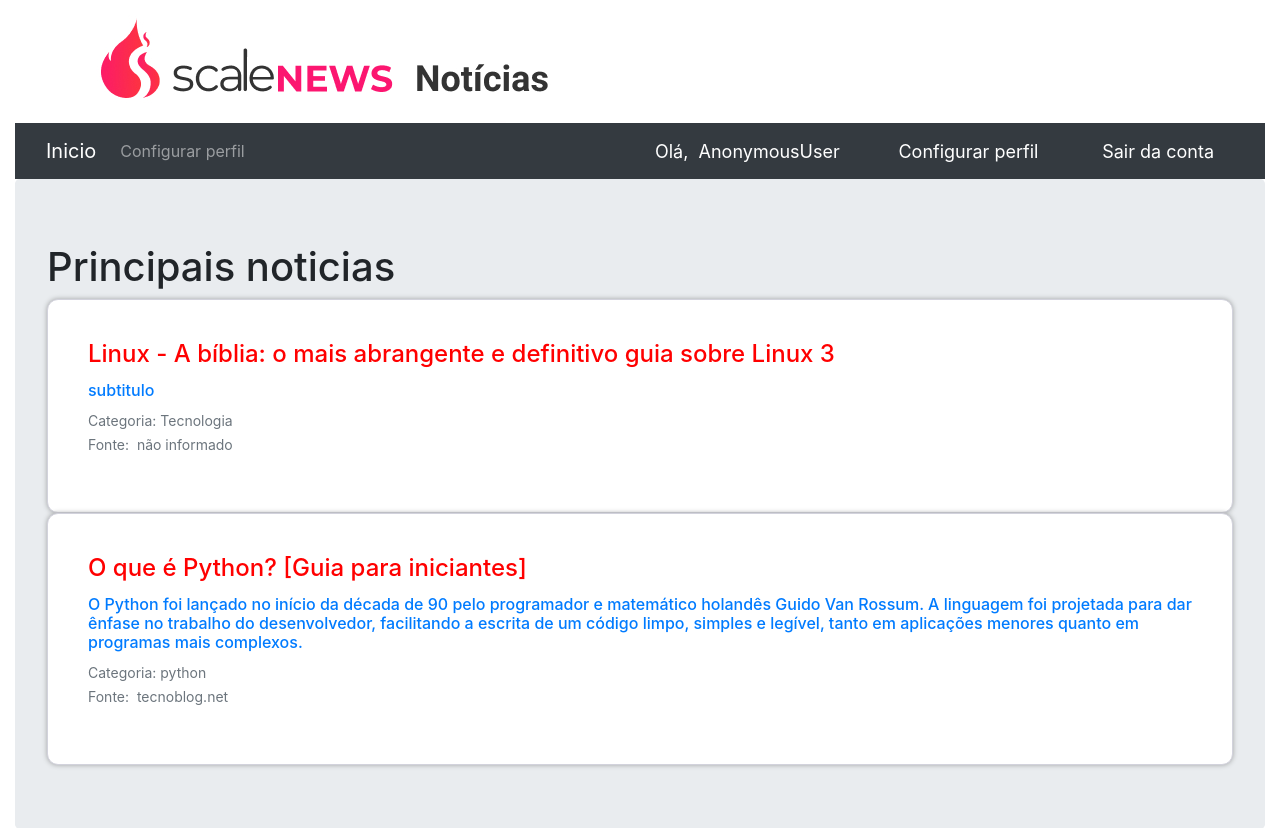
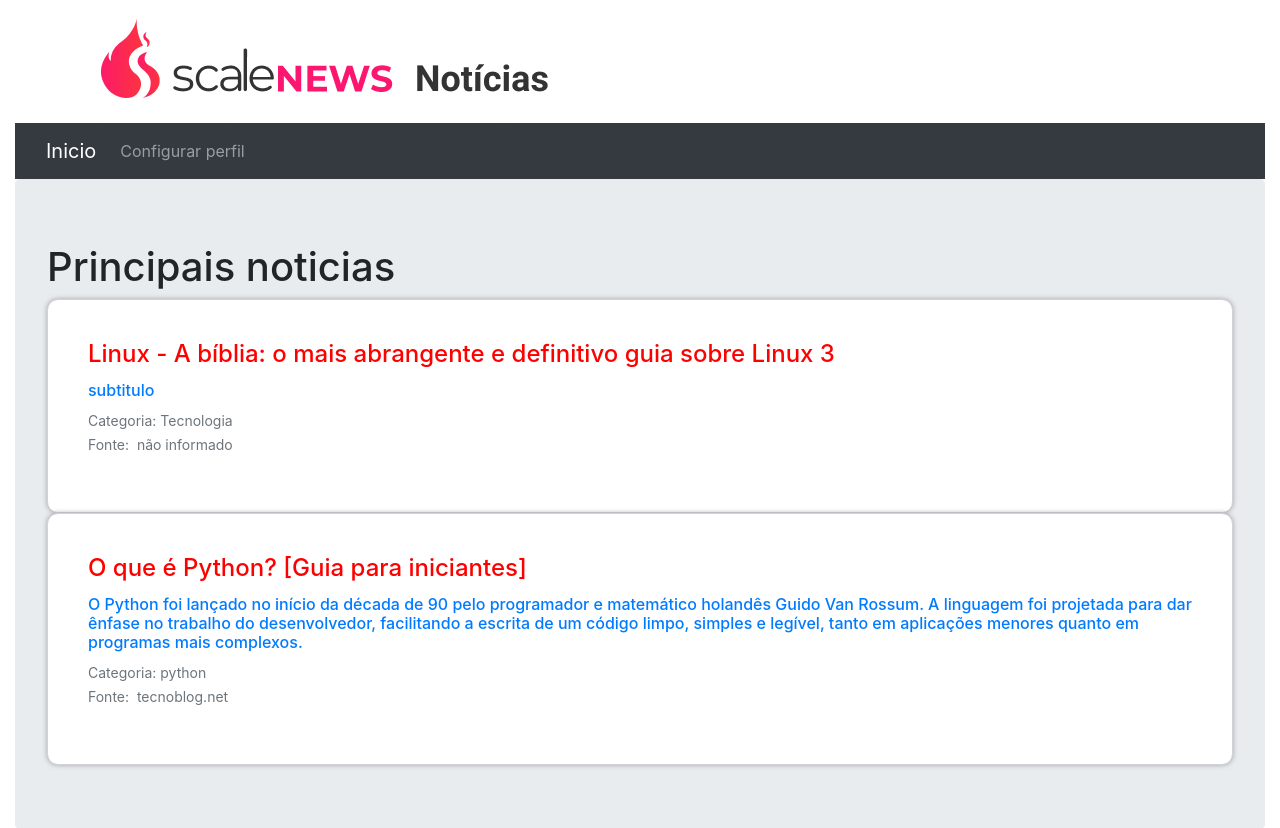
Before and after one commit to Felipe500/desafio, a Django app: page / in a window 1280 px wide. Shown: the top 828 px of the page. Run offline with Django 3.2, Linux system fonts and the light colour scheme; data comes from the database, SQL or seed files in the repository; parts of the project's set-up code (start-up, migrations or seed data) failed here and were passed over; some libraries are stand-ins or nearby versions.

Commit message:
Melhorando o codigo e o layout v2

```diff
--- a/Sistema/Portal_Scale_News/Post_noticias/templates/postagem.html
+++ b/Sistema/Portal_Scale_News/Post_noticias/templates/postagem.html
@@ -4,8 +4,8 @@
 <div class="card" xmlns="http://www.w3.org/1999/html">
       <h5 class="card-header">Inicio > {% for categoria in Pos.categories.all %}{{ categoria }}<br/>{% endfor %}</h5>
       <div class="card-body">
-            <h5 class="card-title">{{ Pos.titulo }}</h5>
-          <h6 class="card-subtitle">{{ Pos.subtitulo }}</h6>
+            <h3 class="card-title">{{ Pos.titulo }}</h3>
+          <h5 class="card-subtitle">{{ Pos.subtitulo }}</h5>
         <p class="card-text">{{Pos.content|safe }}</p>
 
             <img  class="card-img-bottom" src="{{ Pos.image_file.url }}" id="img" alt="Card image cap">
--- a/Sistema/Portal_Scale_News/requirements-dev.txt
+++ b/Sistema/Portal_Scale_News/requirements-dev.txt
@@ -5,8 +5,6 @@ django-ckeditor==6.1.0
 django-etc==1.3.0
 django-hitcount==1.3.3
 django-js-asset==1.2.2
-django-resized==0.3.11
-django-taggit==1.5.1
 libgravatar==1.0.0
 Pillow==8.4.0
 pytz==2021.3
--- a/Sistema/Portal_Scale_News/template/base.html
+++ b/Sistema/Portal_Scale_News/template/base.html
@@ -9,7 +9,7 @@
         <link rel="stylesheet" href="https://cdn.jsdelivr.net/npm/bootstrap@4.6.1/dist/css/bootstrap.min.css" integrity="sha384-zCbKRCUGaJDkqS1kPbPd7TveP5iyJE0EjAuZQTgFLD2ylzuqKfdKlfG/eSrtxUkn" crossorigin="anonymous">
     <link rel="stylesheet" href="https://maxcdn.bootstrapcdn.com/font-awesome/4.7.0/css/font-awesome.min.css">
     <link rel="stylesheet" href="{% static 'css/main.css' %}">
-    <link rel="stylesheet" href="{% static 'style.css' %}">
+
 
     <link rel="stylesheet" type="text/css" href="{% static 'css/comentarios.css' %}">
 
--- a/Sistema/Portal_Scale_News/template/navbar.html
+++ b/Sistema/Portal_Scale_News/template/navbar.html
@@ -39,17 +39,7 @@
 
     </div>
   </div>
-            <div class="container">
-            {% if request.user.is_staff %}
-           <span class="hello-msg">Olá,&nbsp; {{request.user.perfil_usuario}}</span>
-           {% else %}
-            <span class="hello-msg">Olá,&nbsp; {{request.user}}
 
-            </span>
-            <span><a class="hello-msg" href="">Configurar perfil</a></span>
-           {% endif %}
-              <span ><a  class="hello-msg" href="">&nbsp;Sair da conta</a></span>
-                </div>
 
 
 </nav>
```
